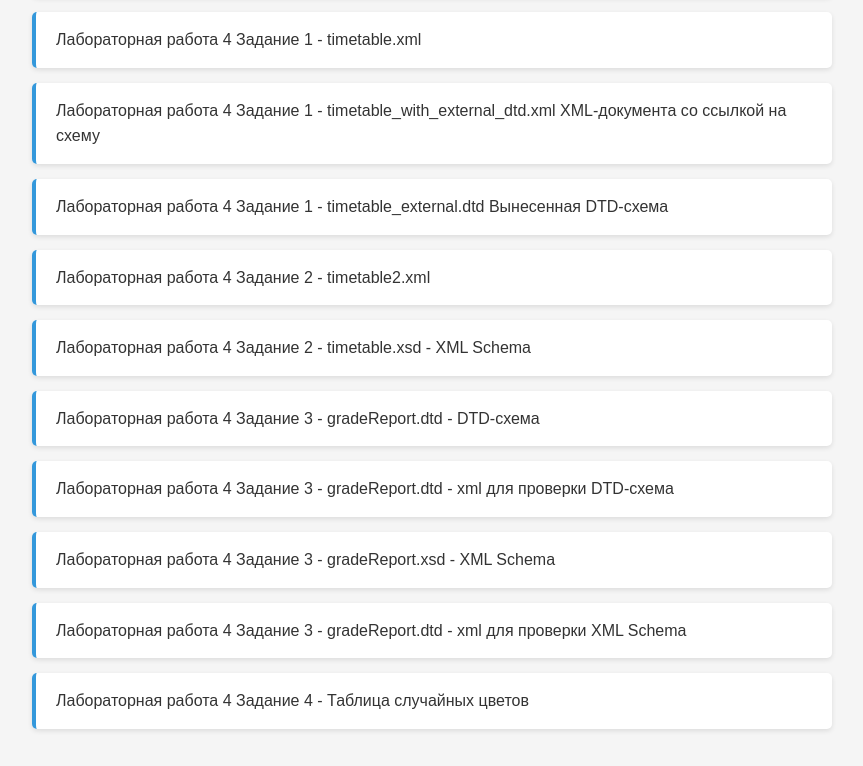
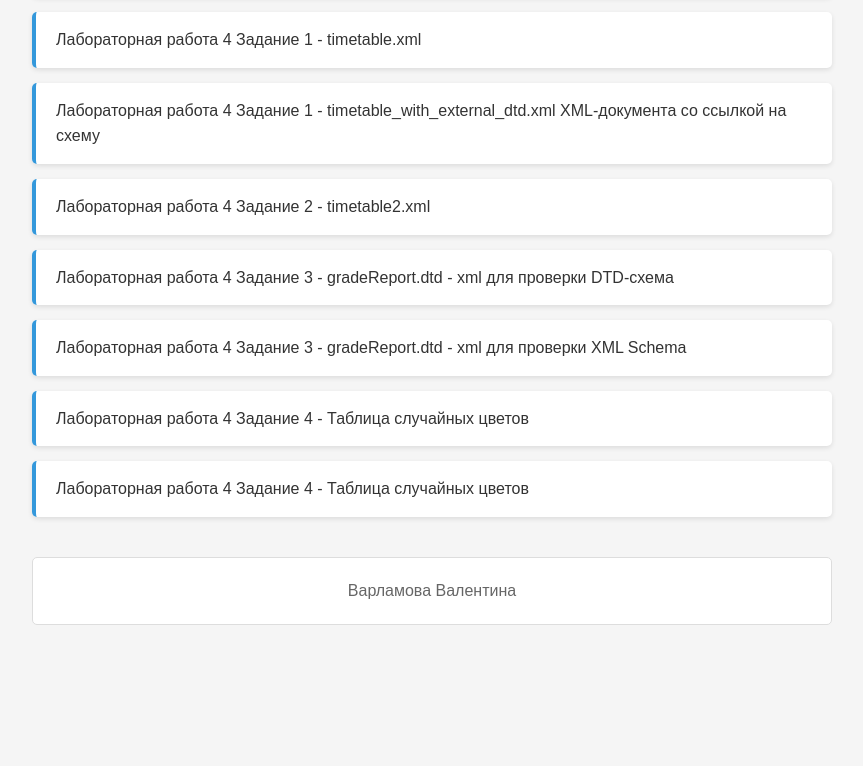
Before and after one commit to evstratovavalya055-afk/lab-web, a plain HTML site: page index.html in a window 1280 px wide. Shown: the part 456-1222 px from the top of the page, without its empty margins (208-1071 px from the left). After the commit the page ends 1101 px from the top, so only its background shows below. Drawn offline with Linux system fonts and the light colour scheme.

Commit message:
лаба 5

```diff
--- a/index.html
+++ b/index.html
@@ -99,11 +99,6 @@
             </a>
         </li>
         <li>
-             <a href="lab4/timetable_external.dtd">
-                Лабораторная работа 4 Задание 1 - timetable_external.dtd Вынесенная DTD-схема
-            </a>
-        </li>
-        <li>
             </a>
                 <a href="lab4/timetable2.xml">
                 Лабораторная работа 4 Задание 2 - timetable2.xml
@@ -111,26 +106,8 @@
         </li>
         <li>
             </a>
-                <a href="lab4/timetable.xsd">
-                Лабораторная работа 4 Задание 2 - timetable.xsd - XML Schema
-            </a>
-        </li>
-        <li>
-            </a>
-                <a href="lab4/gradeReport.dtd">
-                Лабораторная работа 4 Задание 3 - gradeReport.dtd - DTD-схема
-            </a>
-        </li>
-                <li>
-            </a>
                 <a href="lab4/gradeReport_dtd.xml">
                 Лабораторная работа 4 Задание 3 - gradeReport.dtd - xml для проверки DTD-схема
-            </a>
-        </li>
-        <li>
-            </a>
-                <a href="lab4/gradeReport.xsd">
-                Лабораторная работа 4 Задание 3 - gradeReport.xsd - XML Schema
             </a>
         </li>
         <li>
@@ -145,6 +122,12 @@
                 Лабораторная работа 4 Задание 4 - Таблица случайных цветов
             </a>
         </li>
+        <li>
+            </a>
+                <a href="lab5/index.html">
+                Лабораторная работа 4 Задание 4 - Таблица случайных цветов
+            </a>
+        </li>
     </ul>
 
     <div class="student-info">
```
Also changed, not shown: lab3/MobiOperator/index.html (+1 -27 lines), lab3/MobiOperator/payment.html (+26 -4 lines), lab3/MobiOperator/support.html (+1 -1 lines), lab3/MobiOperator/tariffs.html (+1 -1 lines), 1 other file.
